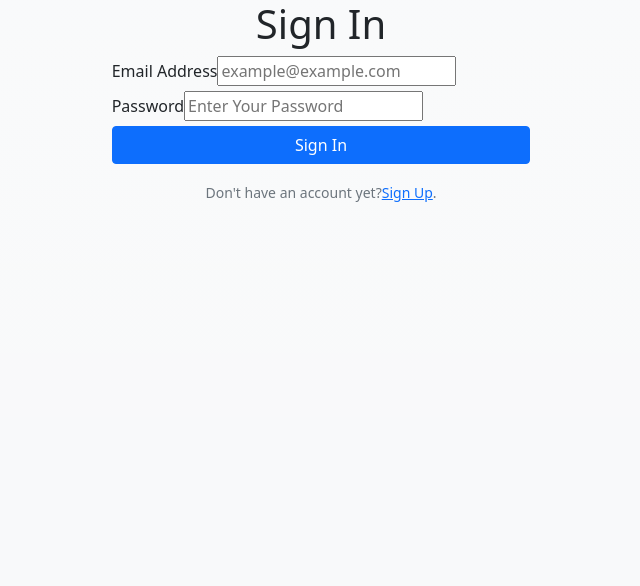
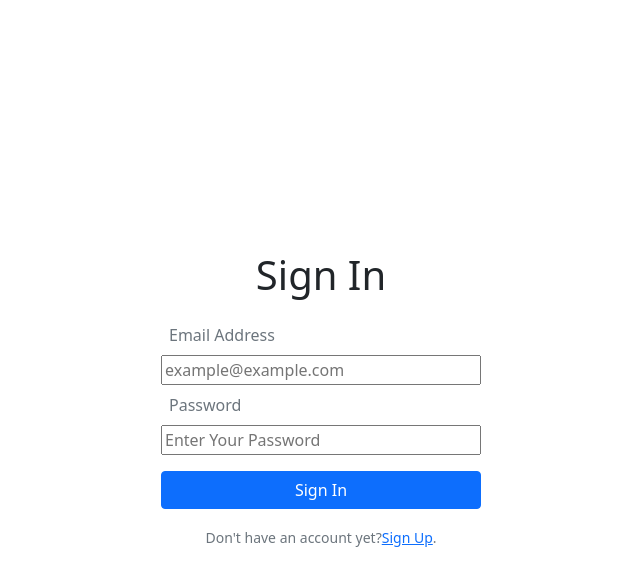
Before and after one commit to veggiepilot/gca-donor-dashboard-react-app, a React (Create React App) app in the folder client/: page / in a window 1280 px wide. Shown: the top 586 px of the page, without its empty margins (319-959 px from the left). Built offline with nearby package versions, Linux system fonts and the light colour scheme.

Commit message:
adjusted sign in

```diff
--- a/client/src/App.css
+++ b/client/src/App.css
@@ -37,3 +37,7 @@ font-size: xx-small;
     text-align: center;
     border-style: outset;
 }
+
+.signin{
+    box-sizing: content-box;
+}
--- a/client/src/App.js
+++ b/client/src/App.js
@@ -44,6 +44,7 @@ const client = new ApolloClient({
   cache: new InMemoryCache(),
 });
 
+
 function App() {
   return (
     <ApolloProvider client={client}>
--- a/client/src/components/forms/createStudentForm.js
+++ b/client/src/components/forms/createStudentForm.js
@@ -7,22 +7,22 @@ const CreateStudentForm = () => {
     <Container className=" header d-flex flex-column justify-content-start align-content-start p-3 w-25 fixed-top">
     <h1 className="py-2 ">New Student Form</h1>
   </Container>
-    <Container className="d-flex flex-column justify-center align-center mt-5">
+  <Container className="d-flex flex-column justify-center align-center mt-5">
       <Form>
         <Row className="mb-3">
-          <Form.Group as={Col} controlId="formGridEmail">
-            <Form.Label>First Name</Form.Label>
+          <Form.Group as={Col} controlId="formGridFirstName">
+            <Form.Label>Student First Name</Form.Label>
             <Form.Control type="firstname" placeholder="First Name" />
           </Form.Group>
 
-          <Form.Group as={Col} controlId="formGridPassword">
-            <Form.Label>Last Name</Form.Label>
+          <Form.Group as={Col} controlId="formGridLastName">
+            <Form.Label>Student Last Name</Form.Label>
             <Form.Control type="lastname" placeholder="Last Name" />
           </Form.Group>
         </Row>
 
         <Form.Group className="mb-3" controlId="formGridAddress1">
-          <Form.Label>Address</Form.Label>
+          <Form.Label>Student Address</Form.Label>
           <Form.Control placeholder="1234 Main St" />
         </Form.Group>
 
@@ -39,15 +39,20 @@ const CreateStudentForm = () => {
 
           <Form.Group as={Col} controlId="formGridState">
             <Form.Label>State</Form.Label>
-            <Form.Select defaultValue="Choose...">
-              <option>Choose...</option>
-              <option>...</option>
-            </Form.Select>
+            <Form.Control />
           </Form.Group>
 
           <Form.Group as={Col} controlId="formGridZip">
             <Form.Label>Zip</Form.Label>
             <Form.Control />
+          </Form.Group>
+
+          <Form.Group as={Col} controlId="formGridDonor">
+            <Form.Label>Donor</Form.Label>
+            <Form.Select defaultValue="Choose...">
+              <option>Choose...</option>
+              <option>...</option>
+            </Form.Select>
           </Form.Group>
         </Row>
 
@@ -55,7 +60,7 @@ const CreateStudentForm = () => {
              <Link to="/dashboard"><Button variant="light">Create</Button></Link>
         </Stack>
       </Form>
-      </Container>
+    </Container>
       </>
   );
 };
--- a/client/src/components/forms/donationForm.js
+++ b/client/src/components/forms/donationForm.js
@@ -1,7 +1,14 @@
 import { Form, Row, Col, Button,Stack,Container } from "react-bootstrap";
-import { Link} from "react-router-dom";
+import { Link } from "react-router-dom";
 
-const donationForm = () => {
+const donationForm = (props) => {
+
+
+
+
+
+
+
   return (
     <>
     <Container className=" header d-flex flex-column justify-content-center align-content-center p-3 w-25 fixed-top">
@@ -13,12 +20,12 @@ const donationForm = () => {
         <Row className="mb-3">
           <Form.Group as={Col} controlId="formGridFirstName">
             <Form.Label>Student First Name</Form.Label>
-            <Form.Control type="firstname" placeholder="First Name" />
+            <Form.Control type="firstname" placeholder="John" />
           </Form.Group>
 
           <Form.Group as={Col} controlId="formGridLastName">
             <Form.Label>Student Last Name</Form.Label>
-            <Form.Control type="lastname" placeholder="Last Name" />
+            <Form.Control type="lastname" placeholder="Wick" />
           </Form.Group>
         </Row>
 
@@ -35,21 +42,21 @@ const donationForm = () => {
         <Row className="mb-3">
           <Form.Group as={Col} controlId="formGridCity">
             <Form.Label>City</Form.Label>
-            <Form.Control />
+            <Form.Control placeholder="Padhorje"/>
           </Form.Group>
 
           <Form.Group as={Col} controlId="formGridState">
             <Form.Label>State</Form.Label>
-            <Form.Control />
+            <Form.Control placeholder="Belarus"/>
           </Form.Group>
 
           <Form.Group as={Col} controlId="formGridZip">
             <Form.Label>Zip</Form.Label>
-            <Form.Control />
+            <Form.Control placeholder="55505"/>
           </Form.Group>
 
-          <Form.Group as={Col} controlId="formGridDonor">
-            <Form.Label>Donor</Form.Label>
+          <Form.Group as={Col} controlId="formGridStudent">
+            <Form.Label>Student(s)</Form.Label>
             <Form.Select defaultValue="Choose...">
               <option>Choose...</option>
               <option>...</option>
--- a/client/src/views/signIn.js
+++ b/client/src/views/signIn.js
@@ -41,12 +41,12 @@ const SignIn = () => {
   };
   return (
     <Container
-      className="bg-light bg-gradient text-dark d-flex justify-content-center align-content-center min-vh-100 m-0"
+      className="signin d-flex flex-column w-25 justify-content-center align-content-center min-vh-100 text-dark col-xl-12"
       fluid={true}
     >
-      <div className="col-xl-4 col-md-5 col-12">
+      <div>
         <div>
-          <h1 className="text-center">Sign In</h1>
+          <h1 className="text-center m-3">Sign In</h1>
         </div>
         {data ? (
               <p>
@@ -55,8 +55,8 @@ const SignIn = () => {
               </p>
             ) : (
         <form onSubmit={handleFormSubmit}>
-          <div className="form-group">
-            <label className="form-label">Email Address</label>
+          <div className="form-group d-flex flex-column justify-center align-center">
+            <label className="form-label text-muted m-2">Email Address</label>
             <input
               placeholder="example@example.com"
               className="form-input"
@@ -66,8 +66,8 @@ const SignIn = () => {
               onChange={handleChange}
             ></input>
           </div>
-          <div className="form-group">
-            <label className="form-label">Password</label>
+          <div className="form-group  d-flex flex-column justify-center align-center">
+            <label className="form-label text-muted m-2">Password</label>
             <input
               placeholder="Enter Your Password"
               className="form-input"
@@ -78,7 +78,7 @@ const SignIn = () => {
             ></input>
           </div>
           <Link to="/dashboard">
-            <button type="submit" className="w-100 mb-3 btn btn-primary btn-lrg">
+            <button type="submit" className="w-100 mb-3 mt-3 btn btn-primary btn-lrg">
               Sign In
             </button>
           </Link>
```
Also changed, not shown: client/public/index.css (added).
